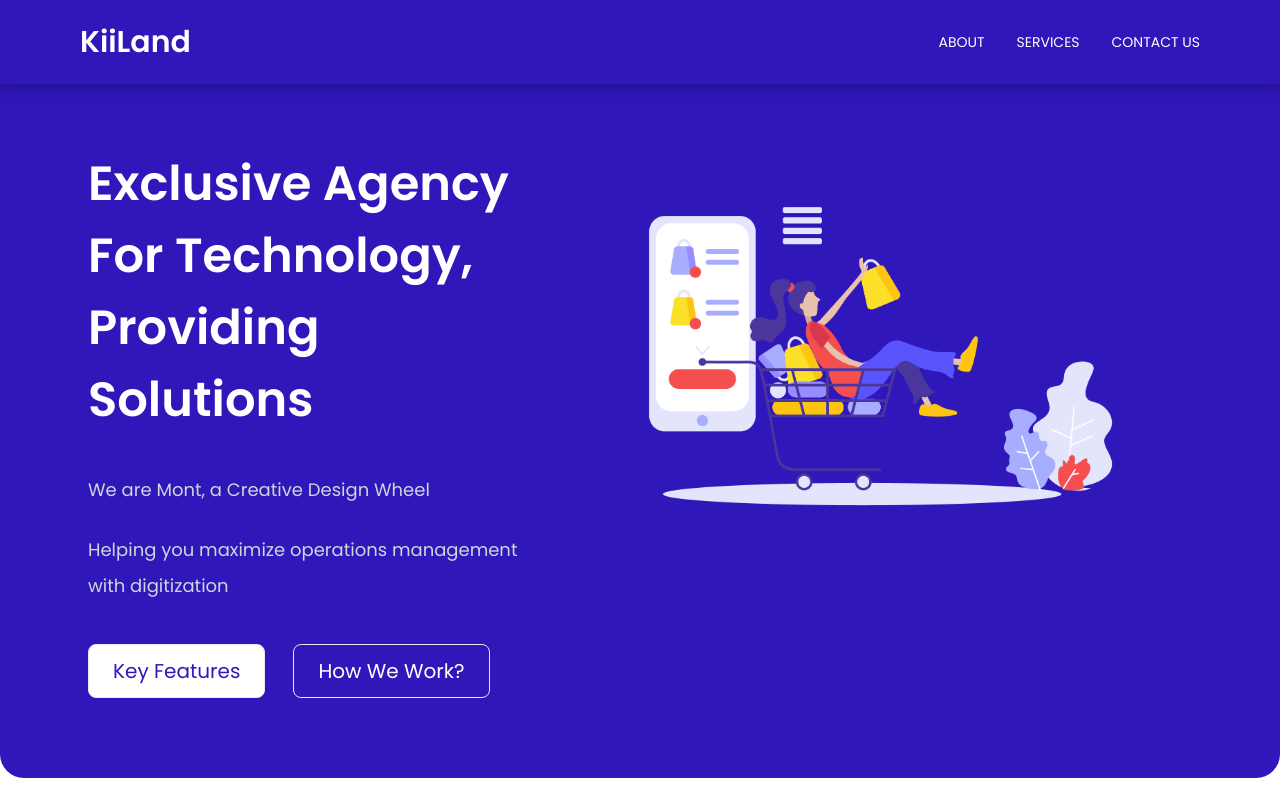
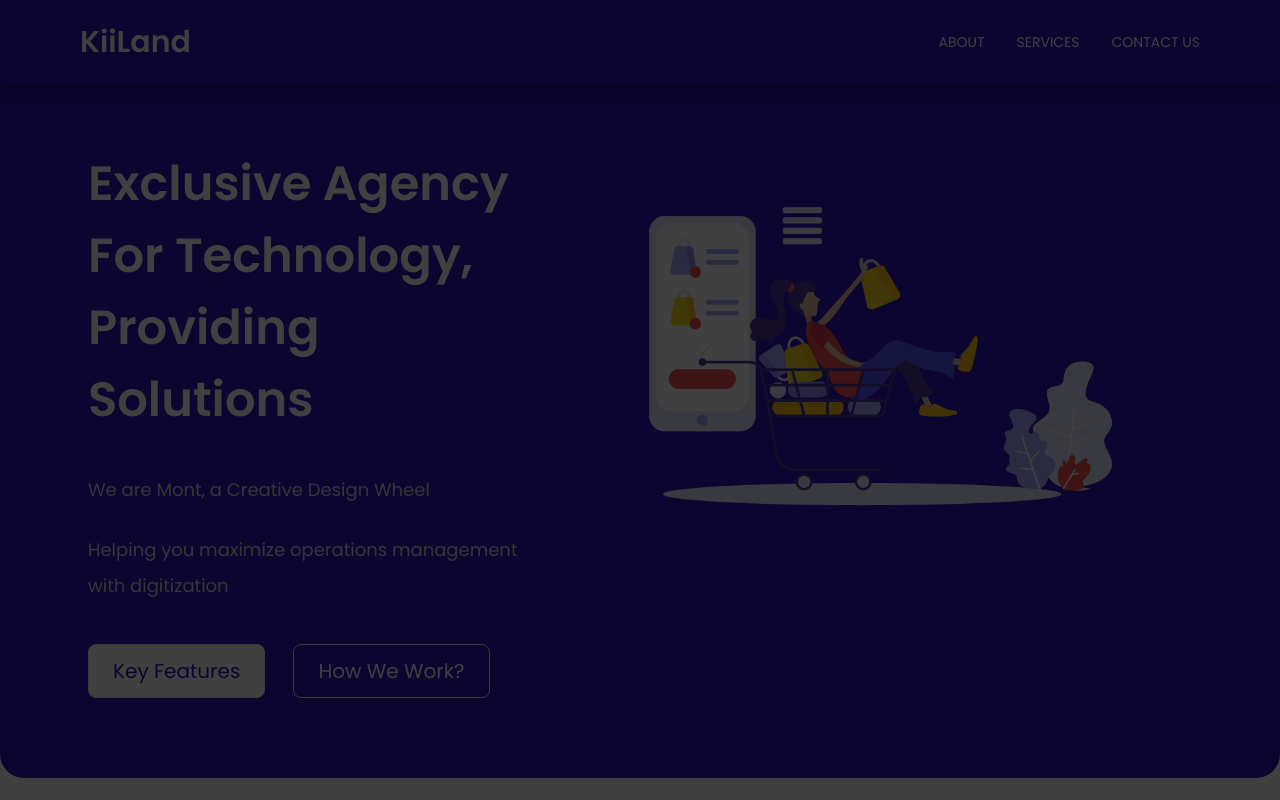
Before and after one commit to bravo-stack/Tailwind-Landing-Page, a React (Create React App) app: page / in a window 1280 px wide. Shown: the top 800 px of the page. Built offline with nearby package versions, Linux system fonts and the light colour scheme.

Commit message:
Backdrop component init

```diff
--- a/src/App.js
+++ b/src/App.js
@@ -5,6 +5,7 @@ import {BrowserRouter as Router, Route, Routes} from "react-router-dom"
 import About from "./pages/About";
 import Services from "./pages/Services";
 import ContactUs from "./pages/ContactUs"
+import BackDrop from "./components/BackDrop";
 
 function App() {
   const [navBarOpen, setNavBarOpen] = useState(false)
@@ -18,7 +19,8 @@ function App() {
   return (
 
     <Router>
-      <div className="w-full">
+      <div className="w-full relative">
+        <BackDrop />
         <Header navBarOpen={navBarOpen} toggleNav={toggleNav} />
 
         <Routes>
--- /dev/null
+++ b/src/components/BackDrop.js
@@ -0,0 +1,13 @@
+import React from 'react'
+
+function BackDrop() {
+    return (
+        <div className='absolute opacity-75 my-h top-0 left-0 w-full bg-black my-z-1000' style={{
+
+        }}>
+
+        </div>
+    )
+}
+
+export default BackDrop
--- a/src/index.css
+++ b/src/index.css
@@ -106,3 +106,11 @@ code {
 .statcard-size {
   min-width: 150px;
 }
+
+.my-z-1000 {
+  z-index: 1000;
+}
+
+.my-h {
+  height: 100vh;
+}
```
